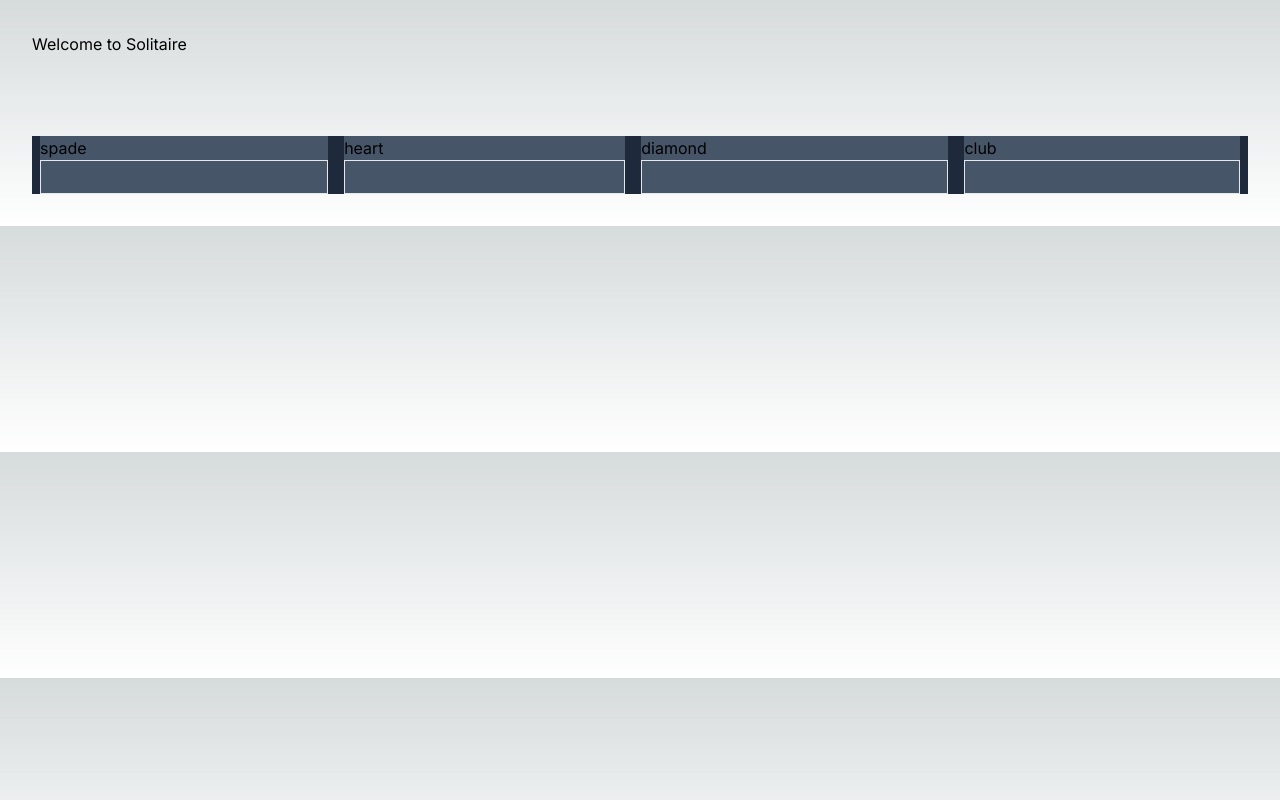
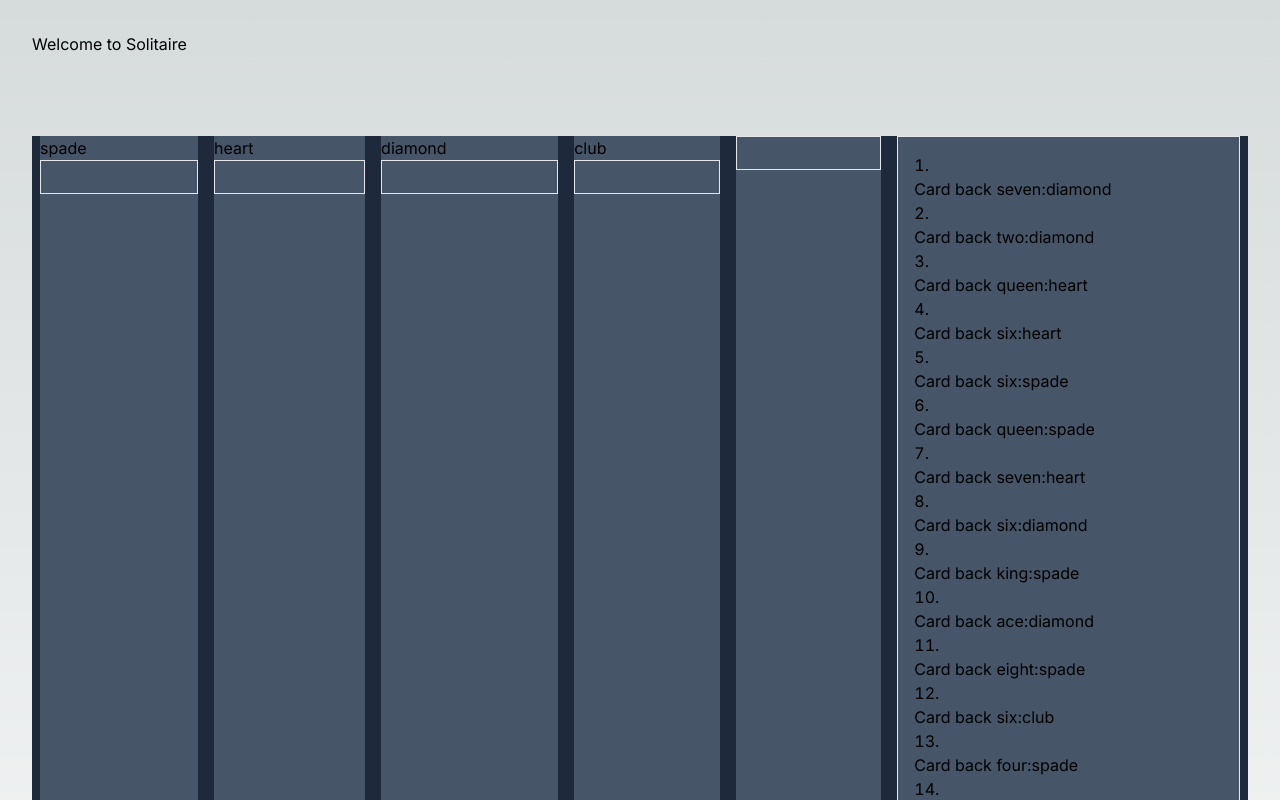
Before and after one commit to visegripped/next-learning, a Next.js app in the folder my-app/: page / in a window 1280 px wide. Shown: the top 800 px of the page. Built offline with nearby package versions, Linux system fonts and the light colour scheme.

Commit message:
restructure data to preserve order

```diff
--- a/my-app/app/cardUtilities.mjs
+++ b/my-app/app/cardUtilities.mjs
@@ -1,4 +1,4 @@
-export const buildDeck = (suits, cards) => {
+export const buildFullDeck = (suits, cards) => {
   const deck = [];
   suits.forEach((suit) => {
     const cardKeys = Object.keys(cards);
@@ -29,19 +29,37 @@ export const shuffleArray = (array) => {
   return array;
 };
 
+export const buildDeck = (fullDeck = []) => {
+  const data = {
+    sequence: [],
+    meta: {}
+  };
+  fullDeck.forEach((card) => {
+    data.sequence.push(card);
+    data.meta[card] = {
+      isFaceUp : false,
+      isVisible: false,
+    }
+  });
+  return data;
+}
 
 export const buildTableau = (shuffledDeck) => {
   const numTableaus = 6;
   const tableaus = {};
   let numPops = 1;
   for (let i = 0; i <= numTableaus; i++) {
-    tableaus[`tableau_${i}`] = [];
+    tableaus[`tableau_${i}`] = {
+      sequence: [],
+      meta: {},
+    };
     for (let ipop = 0; ipop < numPops; ipop++) {
-      tableaus[`tableau_${i}`].push({
-        card: shuffledDeck.pop(),
-        visible: (ipop === numPops - 1),
+      const card = shuffledDeck.pop();
+      tableaus[`tableau_${i}`].sequence.push(card);
+      tableaus[`tableau_${i}`].meta[card] = {
+        isFaceUp: (ipop === numPops - 1),
         draggable: (ipop === numPops - 1),
-      });
+      };
     }
     numPops += 1;
   }
--- a/my-app/app/components/card/Card.js
+++ b/my-app/app/components/card/Card.js
@@ -25,15 +25,11 @@ export default function Tableau(props) {
       }
     : undefined;
 
-  const doubleClickHandlerWrapper = (event, props) => {
-    doubleClickHandler(event, { card });
-  };
-
   return isFaceUp ? (
     <div
       className={styles.card__front}
       data-source={source}
-      onDoubleClick={doubleClickHandlerWrapper}
+      onDoubleClick={(e) => {doubleClickHandler(e, card)}}
       style={draggableStyle}
       ref={setNodeRef}
       {...listeners}
@@ -42,7 +38,7 @@ export default function Tableau(props) {
       {card}
     </div>
   ) : (
-    <div className={styles.card__back} onClick={clickHandler}>
+    <div className={styles.card__back} onClick={(e) => {clickHandler(e, card)}}>
       Card back {card}
     </div>
   );
--- a/my-app/app/components/pile/Pile.js
+++ b/my-app/app/components/pile/Pile.js
@@ -4,23 +4,13 @@
 import Card from "@/app/components/card/Card";
 import { useDroppable } from "@dnd-kit/core";
 
-export const showCardFace = (behavior, isLastCard) => {
-  if (behavior === "showLastCard" && isLastCard) {
-    return true;
-  } else if (behavior === "up") {
-    return true;
-  }
-  return false;
-};
-
 export default function Pile(props) {
   const {
-    cards = [],
-    doubleClickHandler,
-    clickHandler,
+    cards = {},
+    doubleClickHandlerForLastCard,
+    clickHandlerForLastCard,
     id = "",
     droppable = false,
-    cardFaceBehavior = "down",
   } = props;
   const { isOver, setNodeRef } = useDroppable({
     id,
@@ -28,7 +18,6 @@ export default function Pile(props) {
   const dragOverStyle = {
     backgroundColor: isOver ? "green" : undefined,
   };
-
   return (
     <ol
       className="list-decimal list-inside border p-4"
@@ -38,28 +27,18 @@ export default function Pile(props) {
     >
       {(() => {
         const elements = [];
-        for (let i = 0; i < cards.length; i++) {
-          const CardisFaceUp = showCardFace(
-            cardFaceBehavior,
-            i === cards.length - 1
-          );
-          const singleClick =
-            i === cards.length - 1 && typeof clickHandler === "function"
-              ? clickHandler
-              : () => {
-                  console.log("Pile: no click handler defined");
-                };
-          const doubleClick =
-            i === cards.length - 1 && typeof doubleClickHandler === "function"
-              ? doubleClickHandler
-              : () => {};
+        const sequence = cards.sequence || [];
+        for (let i = 0; i < sequence.length; i++) {
+          const card = sequence[i];
+          const { isFaceUp, isDraggable } = cards.meta[card];
           elements.push(
             <li key={`cards-${i}`}>
               <Card
-                isFaceUp={CardisFaceUp}
-                card={cards[i]}
-                clickHandler={singleClick}
-                doubleClickHandler={doubleClick}
+                isFaceUp={isFaceUp}
+                card={card}
+                clickHandler={clickHandlerForLastCard && i === sequence.length - 1 ? clickHandlerForLastCard : undefined}
+                doubleClickHandler={doubleClickHandlerForLastCard && i === sequence.length - 1 ? doubleClickHandlerForLastCard : undefined}
+                isDraggable={isDraggable}
               />
             </li>
           );
--- a/my-app/app/components/solitaire/Solitaire.js
+++ b/my-app/app/components/solitaire/Solitaire.js
@@ -3,8 +3,9 @@ import { useReducer } from "react";
 import { suits, cards } from "@/app/constants.mjs";
 import {
   shuffleArray,
+  buildFullDeck,
+  buildTableau,
   buildDeck,
-  buildTableau,
   isCardRed,
 } from "@/app/cardUtilities.mjs";
 import Tableau from "@/app/components/tableau/Tableau";
@@ -20,7 +21,7 @@ import { DndContext } from "@dnd-kit/core";
 export default function Solitaire(props) {
   // console.log(` These are the props for home: `, props);
   // we can use localStorage to save games in progress.
-  const fullDeck = buildDeck(suits, cards);
+  const fullDeck = buildFullDeck(suits, cards);
   const shuffledDeck = shuffleArray(fullDeck);
   const {
     tableau_0,
@@ -32,9 +33,13 @@ export default function Solitaire(props) {
     tableau_6,
   } = buildTableau(shuffledDeck);
 
+  const deck = buildDeck(shuffledDeck);
   const [pilesState, pilesDispatch] = useReducer(solitaireReducer, {
-    deck: shuffledDeck,
-    waste: [],
+    deck: deck,
+    waste: {
+      sequence: [],
+      meta: {}
+    },
     tableau_0: tableau_0,
     tableau_1: tableau_1,
     tableau_2: tableau_2,
@@ -42,10 +47,22 @@ export default function Solitaire(props) {
     tableau_4: tableau_4,
     tableau_5: tableau_5,
     tableau_6: tableau_6,
-    build_heart: [],
-    build_spade: [],
-    build_diamond: [],
-    build_club: [],
+    build_heart: {
+      sequence: [],
+      meta: {}
+    },
+    build_spade: {
+      sequence: [],
+      meta: {}
+    },
+    build_diamond: {
+      sequence: [],
+      meta: {}
+    },
+    build_club: {
+      sequence: [],
+      meta: {}
+    },
   });
 
   const providerState = {
@@ -53,93 +70,11 @@ export default function Solitaire(props) {
     dispatch: pilesDispatch,
   };
 
-  console.log(" -> Piles state: ", pilesState);
+  // console.log(" -> Piles state: ", pilesState);
 
-  // const [heartPile, heartPileUpdate] = useState([]);
-  // const [spadePile, spadePileUpdate] = useState([]);
-  // const [diamondPile, diamondPileUpdate] = useState([]);
-  // const [clubPile, clubPileUpdate] = useState([]);
-  // const buildingPiles = {
-  //   heart: {
-  //     pile: heartPile,
-  //     update: heartPileUpdate,
-  //   },
-  //   spade: {
-  //     pile: spadePile,
-  //     update: spadePileUpdate,
-  //   },
-  //   diamond: {
-  //     pile: diamondPile,
-  //     update: diamondPileUpdate,
-  //   },
-  //   club: {
-  //     pile: clubPile,
-  //     update: clubPileUpdate,
-  //   },
-  // };
-
-  // const [tableauPile0, tableauPile0Update] = useState(tableau[0]);
-  // const [tableauPile1, tableauPile1Update] = useState(tableau[1]);
-  // const [tableauPile2, tableauPile2Update] = useState(tableau[2]);
-  // const [tableauPile3, tableauPile3Update] = useState(tableau[3]);
-  // const [tableauPile4, tableauPile4Update] = useState(tableau[4]);
-  // const [tableauPile5, tableauPile5Update] = useState(tableau[5]);
-  // const [tableauPile6, tableauPile6Update] = useState(tableau[6]);
-  // const tableauPiles = {
-  //   tableauPile0: { pile: tableauPile0, update: tableauPile0Update },
-  //   tableauPile1: { pile: tableauPile1, update: tableauPile1Update },
-  //   tableauPile2: { pile: tableauPile2, update: tableauPile2Update },
-  //   tableauPile3: { pile: tableauPile3, update: tableauPile3Update },
-  //   tableauPile4: { pile: tableauPile4, update: tableauPile4Update },
-  //   tableauPile5: { pile: tableauPile5, update: tableauPile5Update },
-  //   tableauPile6: { pile: tableauPile6, update: tableauPile6Update },
-  // };
-
-  // const wasteReducer = (state, action) => {
-  //   switch (action.type) {
-  //     case "addCard": {
-  //       if (state.includes(action.card)) {
-  //         return state;
-  //       }
-  //       return [...state, action.card];
-  //     }
-  //     case "removeTopCard": {
-  //       if (state.includes(action.card)) {
-  //         return state.pop();
-  //       }
-  //       return state;
-  //     }
-  //     case "moveWasteToDeck": {
-  //       // this needs to move all cards back to the deck and preserve the order.
-  //       return [];
-  //     }
-  //     default:
-  //       throw new Error();
-  //   }
-  // };
-  // const [waste, updateWaste] = useReducer(wasteReducer, []);
-
-  // const deckReducer = (state = shuffledDeck, action) => {
-  //   switch (action.type) {
-  //     case "addCardToWaste": {
-  //       // this needs to pop a card off of the deck reducer and add it to the waste
-  //       const newState = [...state];
-  //       const flippedCard = newState.pop();
-  //       updateWaste({ type: "addCard", card: flippedCard });
-  //       return newState;
-  //     }
-  //     case "resetDeck": {
-  //       // this needs to move all cards back to the shuffled deck
-  //       return [];
-  //     }
-  //     default:
-  //       throw new Error();
-  //   }
-  // };
-  // const [deck, updateDeck] = useReducer(deckReducer, shuffledDeck);
-
-  const deckClickHandler = () => {
-    updateDeck({ type: "addCardToWaste" });
+  const deckClickHandler = (event, card) => {
+    console.log(` -> deck click event on ${card}: `)
+    pilesDispatch({ type: "moveCardBetweenPiles", sourcePile: "deck", destinationPile: "waste", card, isFaceUp: true, isDraggable: true });
   };
   const wasteDoubleClickHandler = () => {
     const topCard = waste[waste.length - 1];
@@ -287,22 +222,21 @@ export default function Solitaire(props) {
             return elements;
           })()}
           {/* The waste */}
-          {/* <div className="bg-slate-600 grow mx-2 justify-center">
+          <div className="bg-slate-600 grow mx-2 justify-center">
           <Pile
             cards={pilesState.waste}
             doubleClickHandler={wasteDoubleClickHandler}
             id="wastePile"
           />
-        </div> */}
+        </div>
           {/* The deck */}
-          {/* <div className="bg-slate-600 grow mx-2 justify-center">
+          <div className="bg-slate-600 grow mx-2 justify-center">
           <Pile
             cards={pilesState.deck}
-            clickHandler={deckClickHandler}
+            clickHandlerForLastCard={deckClickHandler}
             id="deckPile"
-            cardFaceBehavior="down"
           />
-        </div> */}
+        </div>
         </section>
         {/* <section className="mt-20 bg-slate-800 size-full flex">
         <Tableau
--- a/my-app/app/reducers/solitaire.reducer.ts
+++ b/my-app/app/reducers/solitaire.reducer.ts
@@ -1,15 +1,34 @@
 import { useReducer, useState } from "react";
-import { CardInterface, PilesInterface } from "@/app/types/solitaire.types";
+import { CardInterface, PilesInterface, PileIdsInterface } from "@/app/types/solitaire.types";
 
 
 export type ActionInterface = {
-  type: 'moveCardToPile' | 'removeCardFromPile' | 'movePile' | 'movePileByCardId'
+  type: 'moveCardBetweenPiles' | 'removeCardFromPile' | 'movePile' | 'movePileByCardId';
+  sourcePile: PileIdsInterface;
+  destinationPile: PileIdsInterface;
+  card: string;
+  isFaceUp: boolean;
+  isDraggable: boolean;
 }
 
 export const solitaireReducer = (state: PilesInterface, action: ActionInterface) => {
   switch (action.type) {
-    case 'moveCardToPile':
-      return false;
+    case 'moveCardBetweenPiles':
+      const { sourcePile, destinationPile, card, isFaceUp, isDraggable} = action;
+      const source = state[sourcePile];
+      const destination = state[destinationPile];
+      const sourceIndex = source.sequence.indexOf(card);
+      if(destination.sequence.indexOf(card) >= 0) {
+        //card is already in destination pile
+      } else {
+        source.sequence.splice(sourceIndex, 1);
+        delete state[sourcePile].meta[card];
+        state[destinationPile].meta[card] = {
+          isFaceUp,
+          isDraggable,
+        }
+      }
+      return state;
     case 'removeCardFromPile':
       return false;
     default:
--- a/my-app/app/types/solitaire.types.ts
+++ b/my-app/app/types/solitaire.types.ts
@@ -1,21 +1,66 @@
+export type CardMetaInterface = {
+  isFaceUp: boolean;
+  isDraggable: boolean;
+}
+
 export type CardInterface = {
-  card: string;
-  visible: boolean;
-  draggable: boolean;
+  [key: string]: CardMetaInterface,
 }
 
 export type PilesInterface = {
-  waste: CardInterface[],
-  deck: CardInterface[],
-  'tableau_0': CardInterface[],
-  'tableau_1': CardInterface[],
-  'tableau_2': CardInterface[],
-  'tableau_3': CardInterface[],
-  'tableau_4': CardInterface[],
-  'tableau_5': CardInterface[],
-  'tableau_6': CardInterface[],
-  'build_heart': CardInterface[],
-  'build_spade': CardInterface[],
-  'build_diamond': CardInterface[],
-  'build_club': CardInterface[],
+  waste: {
+    sequence: string[],
+    meta: CardInterface,
+  },
+  deck: {
+    sequence: string[],
+    meta: CardInterface,
+  },
+  'tableau_0': {
+    sequence: string[],
+    meta: CardInterface,
+  },
+  'tableau_1': {
+    sequence: string[],
+    meta: CardInterface,
+  },
+  'tableau_2': {
+    sequence: string[],
+    meta: CardInterface,
+  },
+  'tableau_3': {
+    sequence: string[],
+    meta: CardInterface,
+  },
+  'tableau_4': {
+    sequence: string[],
+    meta: CardInterface,
+  },
+  'tableau_5': {
+    sequence: string[],
+    meta: CardInterface,
+  },
+  'tableau_6': {
+    sequence: string[],
+    meta: CardInterface,
+  },
+  'build_heart': {
+    sequence: string[],
+    meta: CardInterface,
+  },
+  'build_spade': {
+    sequence: string[],
+    meta: CardInterface,
+  },
+  'build_diamond': {
+    sequence: string[],
+    meta: CardInterface,
+  },
+  'build_club': {
+    sequence: string[],
+    meta: CardInterface,
+  },
 }
+
+
+export type PileIdsInterface = 'waste' | 'deck' | 'tableau_0' | 'tableau_1' | 'tableau_2' | 'tableau_3' | 'tableau_4' | 'tableau_5' | 'tableau_6' | 'build_heart' | 'build_spade' | 'build_diamond' | 'build_club'
```
